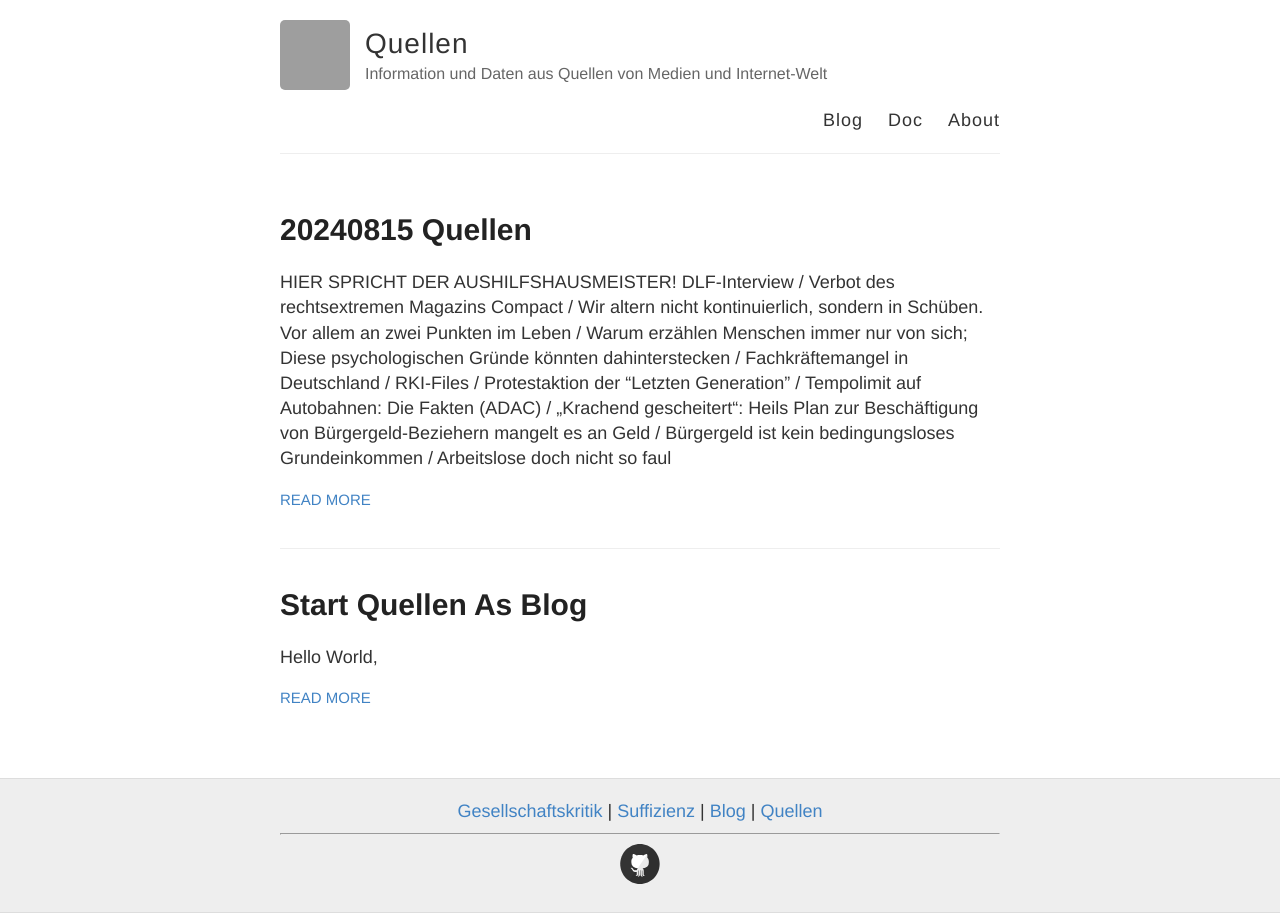
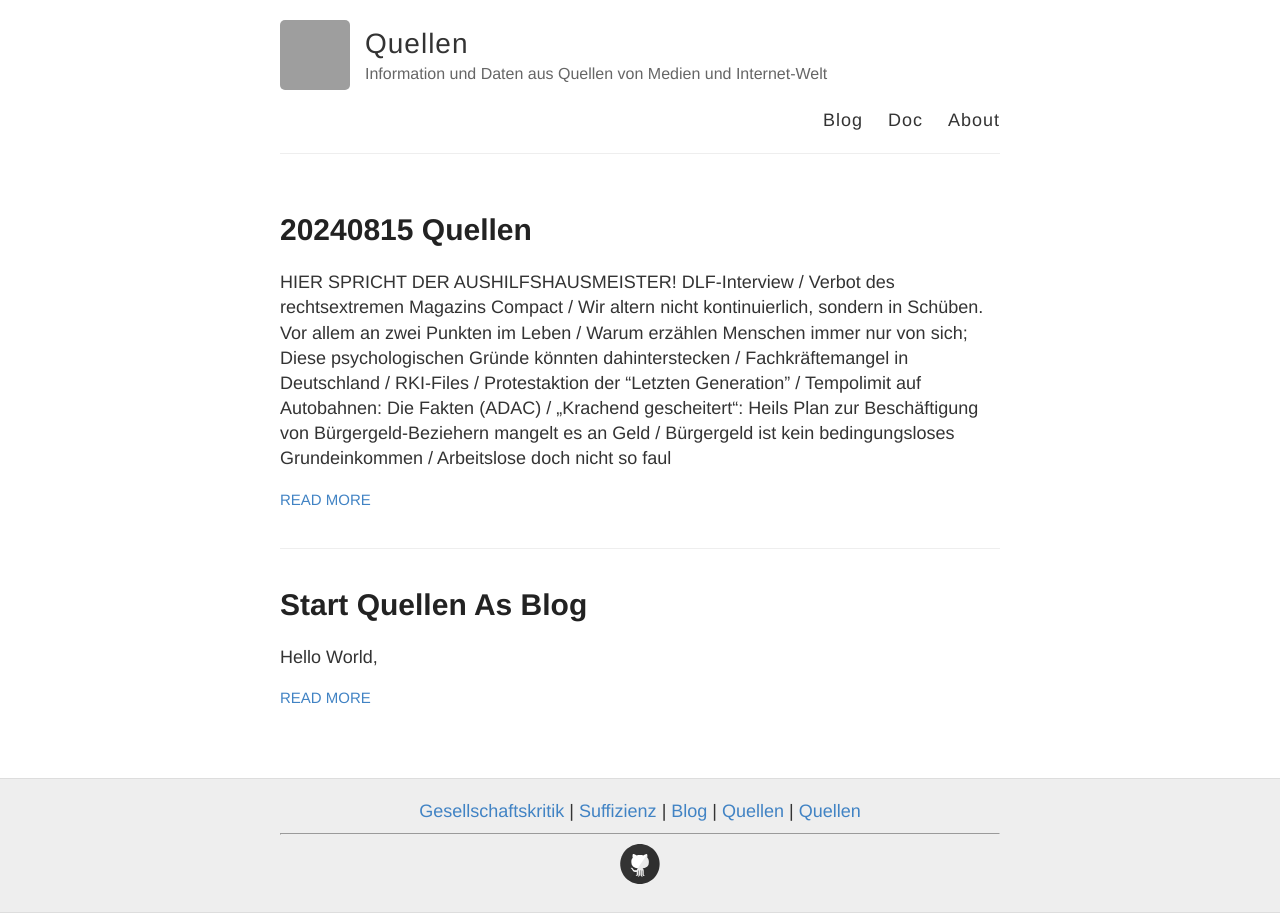
Before and after one commit to S2030c/quellen, a Jekyll site: the page built from index.html, in a window 1280 px wide. Built offline with Jekyll 4.4.1, drawn with Linux system fonts in a browser that asks for light colours; grey boxes are pictures that could not be loaded.

Commit message:
Update footerlinks.html

```diff
--- a/_includes/footerlinks.html
+++ b/_includes/footerlinks.html
@@ -4,4 +4,6 @@
 |
 <a href="https://s2030c.github.io/blog/" title="Blog von Sven (Allgemein)">Blog</a>
 |
+<a href="https://s2030c.github.io/kunst/" title="Leben ist Kunst, Kunst ist Leben, Der Weg ist Kunst">Quellen</a>
+|
 <a href="https://s2030c.github.io/quellen/" title="Quellen von Information und Daten">Quellen</a>
```
